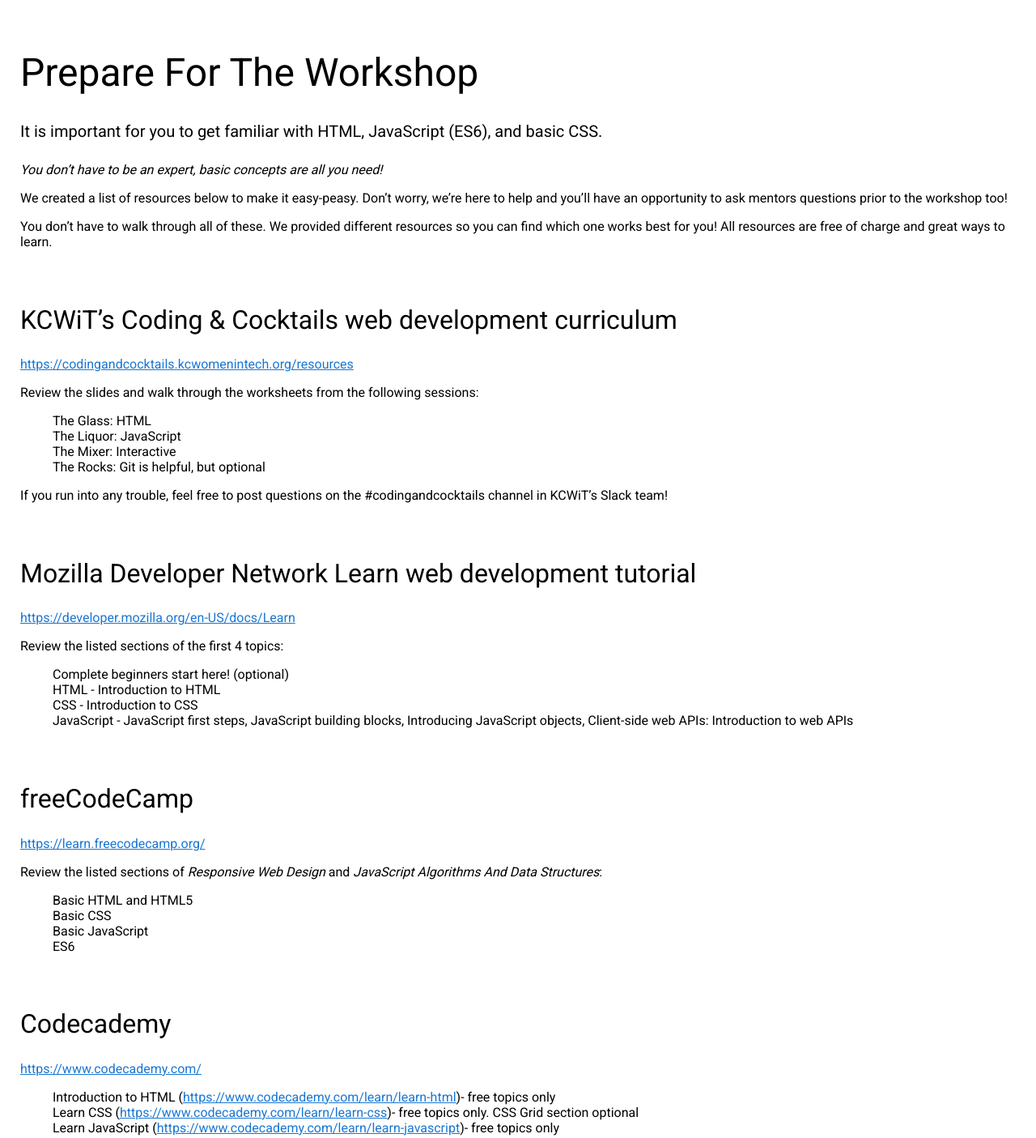
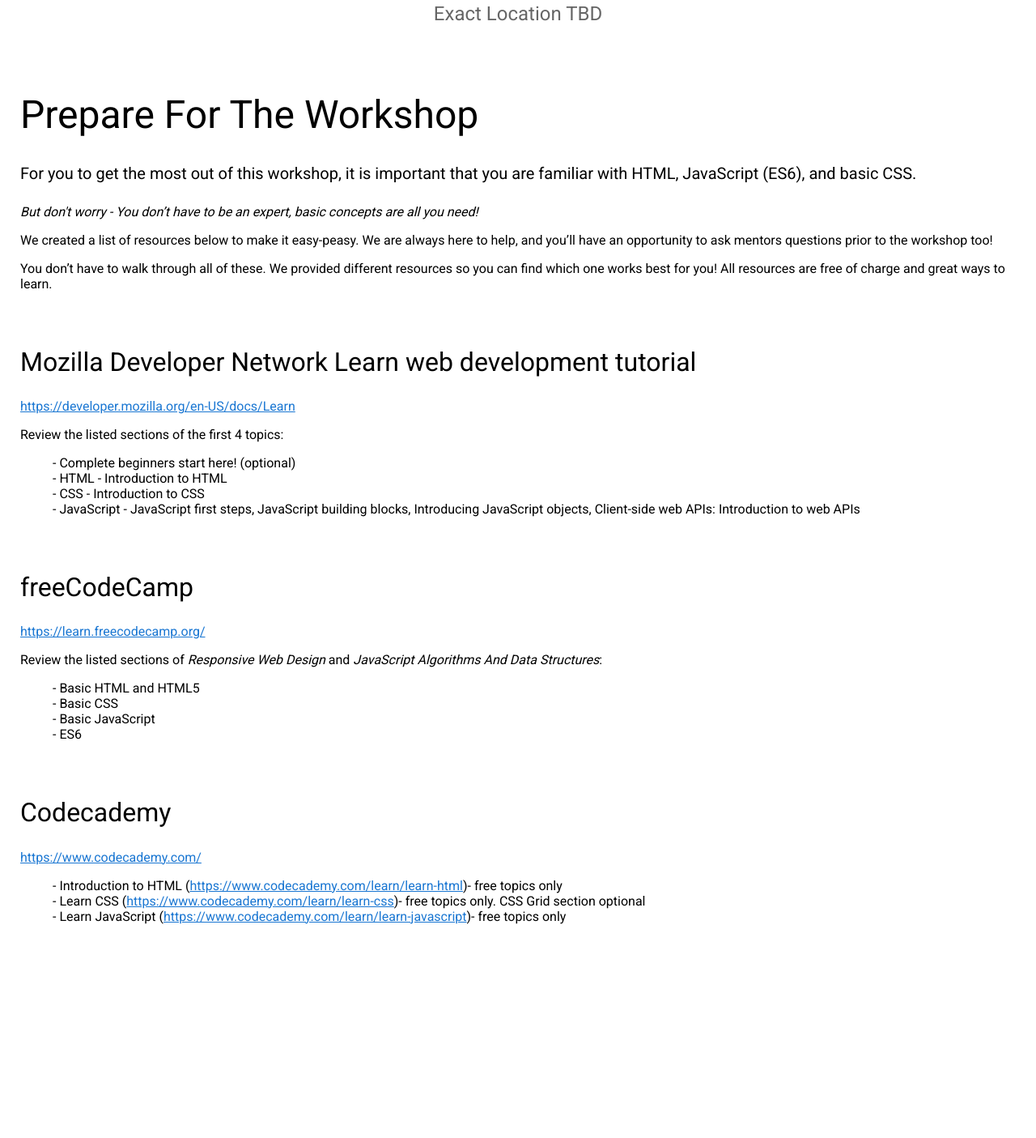
Before and after one commit to KansasCityWomeninTechnology/angulargirls-attendee-resources, a plain HTML site: page index.html in a window 1280 px wide. Shown: the part 336-1741 px from the top of the page at 81% size. After the commit the page ends 1502 px from the top, so only its background shows below. Drawn offline with Linux system fonts and the light colour scheme.

Commit message:
2020 changes (#3)

```diff
--- a/index.html
+++ b/index.html
@@ -12,15 +12,16 @@
 <body>
     <img src="assets/images/banner.png">
     <div class="subtitle">
-        <h3>July 24-25, 2020 Kansas City</h3>
-        <h3>Workshop Saturday, July 25, Downtown Kansas City</h3>
+        <h3>July 24-25, 2020</h3>
+        <h3>Workshop - Saturday, July 25, KC Downtown Area</h3>
+        <h3>Exact Location TBD</h3>
     </div>
 
     <h1>Prepare For The Workshop</h1>
-    <h4>It is important for you to get familiar with HTML, JavaScript (ES6), and basic CSS.</h4>
-    <p class="disclaimer">You don’t have to be an expert, basic concepts are all you need!</p>
+    <h4>For you to get the most out of this workshop, it is important that you are familiar with HTML, JavaScript (ES6), and basic CSS.</h4>
+    <p class="disclaimer">But don't worry - You don’t have to be an expert, basic concepts are all you need!</p>
     <p>
-        We created a list of resources below to make it easy-peasy. Don’t worry, we’re here to help and you’ll have an
+        We created a list of resources below to make it easy-peasy. We are always here to help, and you’ll have an
         opportunity to ask mentors questions prior to the workshop too!
     </p>
     <p>
@@ -28,29 +29,17 @@
         best for you! All resources are free of charge and great ways to learn.
     </p>
 
-    <div class="instructions">
-        <h2>KCWiT’s Coding & Cocktails web development curriculum</h2>
-        <a href="https://bit.ly/ngGirlsKCResourcesCnC"
-            target="_blank">https://codingandcocktails.kcwomenintech.org/resources</a>
-        <p>Review the slides and walk through the worksheets from the following sessions:</p>
-        <ul>
-            <li>The Glass: HTML</li>
-            <li>The Liquor: JavaScript</li>
-            <li>The Mixer: Interactive</li>
-            <li>The Rocks: Git is helpful, but optional</li>
-        </ul>
-        <p>If you run into any trouble, feel free to post questions on the #codingandcocktails channel in KCWiT’s Slack
-            team!</p>
-    </div>
+
+
     <div class="instructions">
         <h2>Mozilla Developer Network Learn web development tutorial</h2>
         <a href="https://bit.ly/ngGirlsKCResourcesMDN" target="_blank">https://developer.mozilla.org/en-US/docs/Learn</a>
         <p>Review the listed sections of the first 4 topics:</p>
         <ul>
-            <li>Complete beginners start here! (optional)</li>
-            <li>HTML - Introduction to HTML</li>
-            <li>CSS - Introduction to CSS</li>
-            <li>JavaScript - JavaScript first steps, JavaScript building blocks, Introducing JavaScript objects,
+            <li>- Complete beginners start here! (optional)</li>
+            <li>- HTML - Introduction to HTML</li>
+            <li>- CSS - Introduction to CSS</li>
+            <li>- JavaScript - JavaScript first steps, JavaScript building blocks, Introducing JavaScript objects,
                 Client-side web APIs: Introduction to web APIs</li>
         </ul>
     </div>
@@ -60,19 +49,19 @@
         <p>Review the listed sections of <em>Responsive Web Design</em> and <em>JavaScript Algorithms And Data
                 Structures</em>:</p>
         <ul>
-            <li>Basic HTML and HTML5</li>
-            <li>Basic CSS</li>
-            <li>Basic JavaScript</li>
-            <li>ES6</li>
+            <li>- Basic HTML and HTML5</li>
+            <li>- Basic CSS</li>
+            <li>- Basic JavaScript</li>
+            <li>- ES6</li>
         </ul>
     </div>
     <div class="instructions">
         <h2>Codecademy</h2>
         <a href="https://bit.ly/ngGirlsKCResourcesCodecademy" target="_blank">https://www.codecademy.com/</a>
         <ul>
-            <li>Introduction to HTML (<a href="bit.ly/ngGirlsKCResourcesCodecademyHTML" _target="blank">https://www.codecademy.com/learn/learn-html</a>)- free topics only</li>
-            <li>Learn CSS (<a href="bit.ly/ngGirlsKCResourcesCodecademyCSS" _target="blank">https://www.codecademy.com/learn/learn-css</a>)- free topics only. CSS Grid section optional</li>
-            <li>Learn JavaScript (<a href="http://bit.ly/ngGirlsKCResourcesCodecademyJS" _target="blank">https://www.codecademy.com/learn/learn-javascript</a>)- free topics only</li>
+            <li>- Introduction to HTML (<a href="bit.ly/ngGirlsKCResourcesCodecademyHTML" _target="blank">https://www.codecademy.com/learn/learn-html</a>)- free topics only</li>
+            <li>- Learn CSS (<a href="bit.ly/ngGirlsKCResourcesCodecademyCSS" _target="blank">https://www.codecademy.com/learn/learn-css</a>)- free topics only. CSS Grid section optional</li>
+            <li>- Learn JavaScript (<a href="http://bit.ly/ngGirlsKCResourcesCodecademyJS" _target="blank">https://www.codecademy.com/learn/learn-javascript</a>)- free topics only</li>
         </ul>
     </div>
 </body>
```
